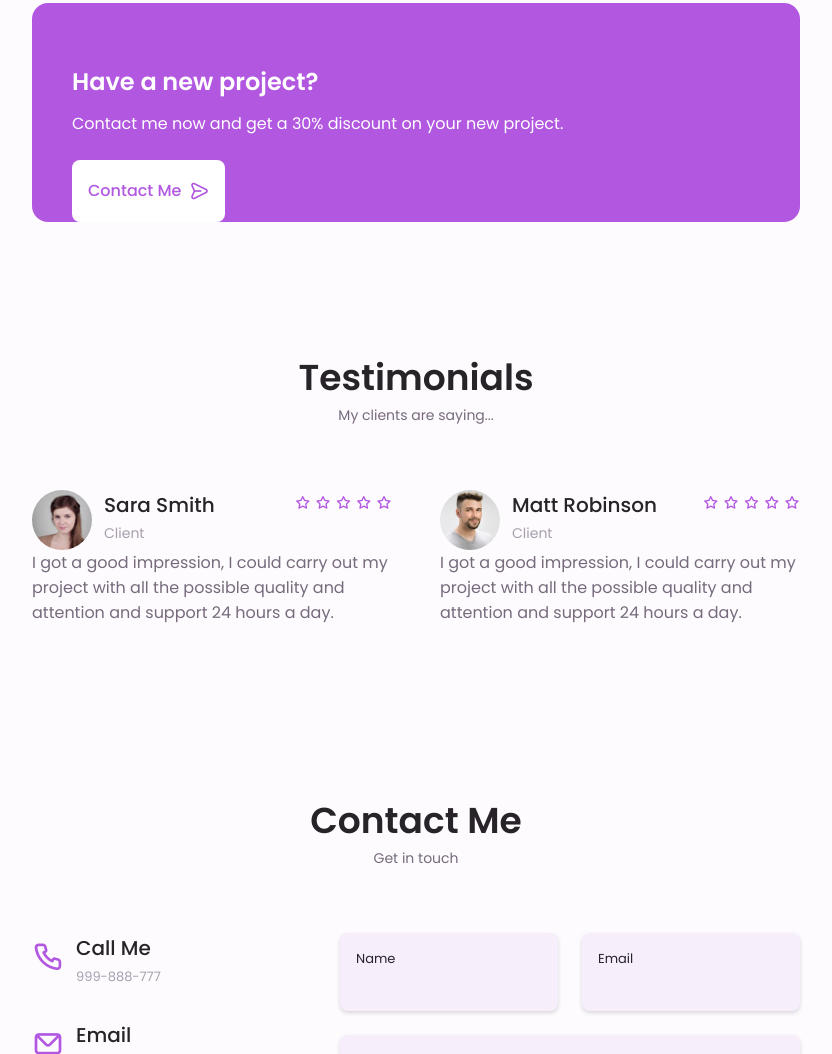
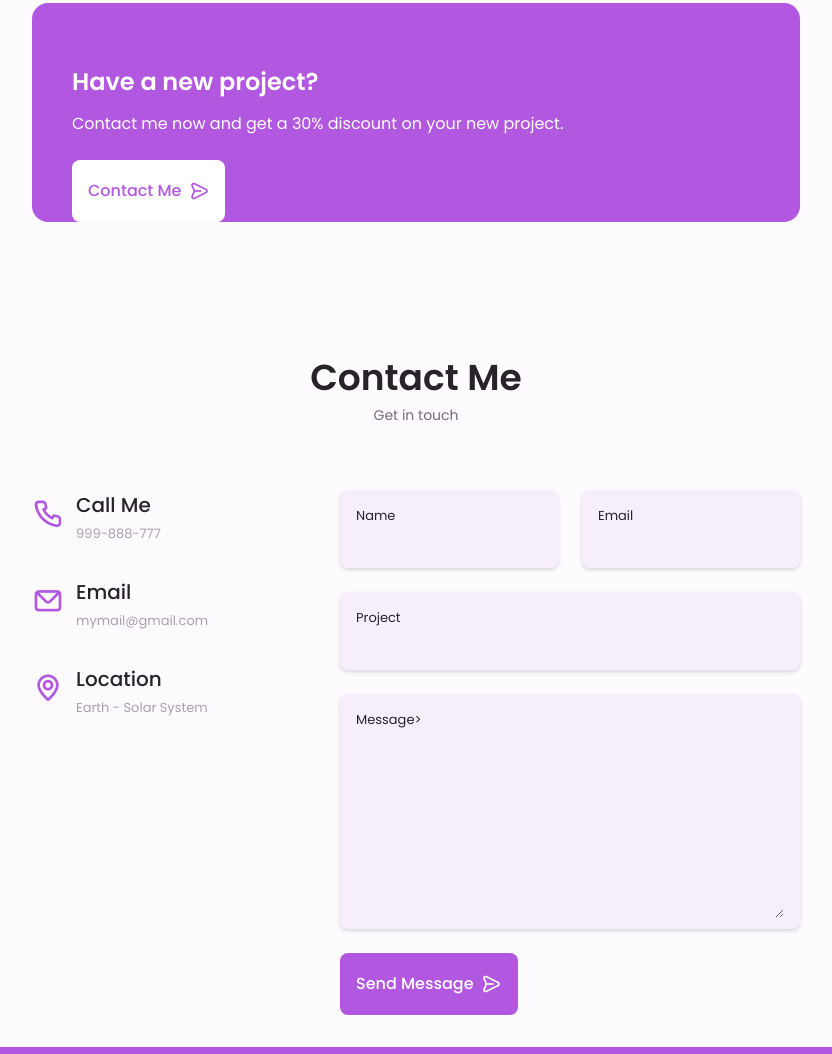
Before and after one commit to kajalmahajan23/kajalmahajan23.github.io, a plain HTML site: page index.html in a window 1280 px wide. Shown: the part 3731-4785 px from the top of the page, without its empty margins (224-1056 px from the left). Drawn offline with nearby package versions, Linux system fonts and the light colour scheme.

Commit message:
removed section

```diff
--- a/index.html
+++ b/index.html
@@ -683,13 +683,12 @@
         </section>
 
         <!--==================== TESTIMONIAL ====================-->
-        <section class="testimonial section">
+        <!-- <section class="testimonial section">
             <h2 class="section__title">Testimonials</h2>
             <span class="section__subtitle">My clients are saying...</span>
 
             <div class="testimonial__container container swiper-container">
                 <div class="swiper-wrapper">
-                    <!--==================== TESTIMONIAL 1 ====================-->
                     <div class="testimonial__content swiper-slide">
                         <div class="testimonial__data">
                             <div class="testimonial__header">
@@ -712,8 +711,6 @@
                         <p class="testimonial__description">I got a good impression, I could carry out my project with
                             all the possible quality and attention and support 24 hours a day.</p>
                     </div>
-
-                    <!--==================== TESTIMONIAL 2 ====================-->
                     <div class="testimonial__content swiper-slide">
                         <div class="testimonial__data">
                             <div class="testimonial__header">
@@ -736,8 +733,6 @@
                         <p class="testimonial__description">I got a good impression, I could carry out my project with
                             all the possible quality and attention and support 24 hours a day.</p>
                     </div>
-
-                    <!--==================== TESTIMONIAL 3 ====================-->
                     <div class="testimonial__content swiper-slide">
                         <div class="testimonial__data">
                             <div class="testimonial__header">
@@ -764,7 +759,7 @@
 
                 <div class="swiper-pagination swiper-pagination-testimonial"></div>
             </div>
-        </section>
+        </section> -->
 
         <!--==================== CONTACT ME ====================-->
         <section class="contact section" id="contact">
```
